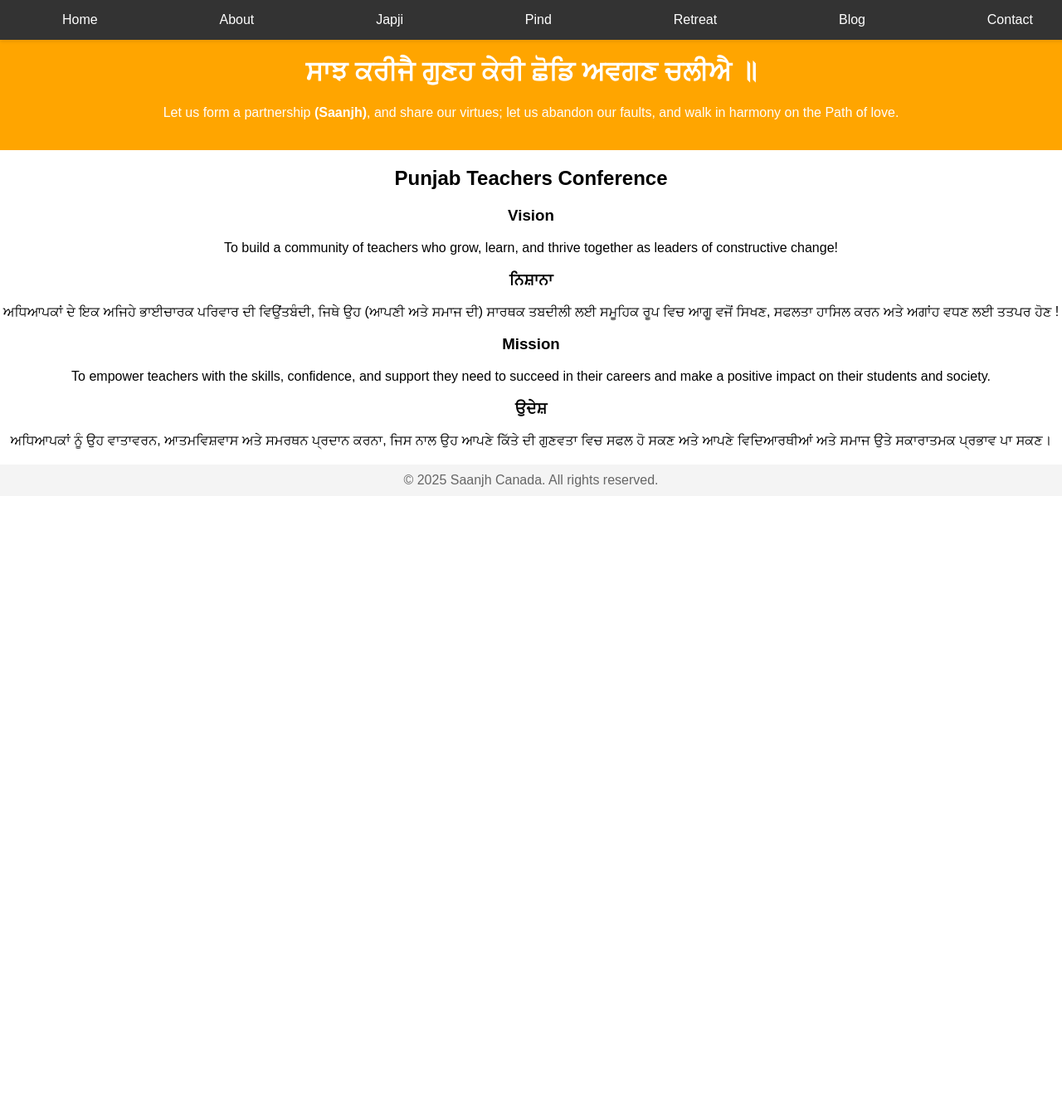
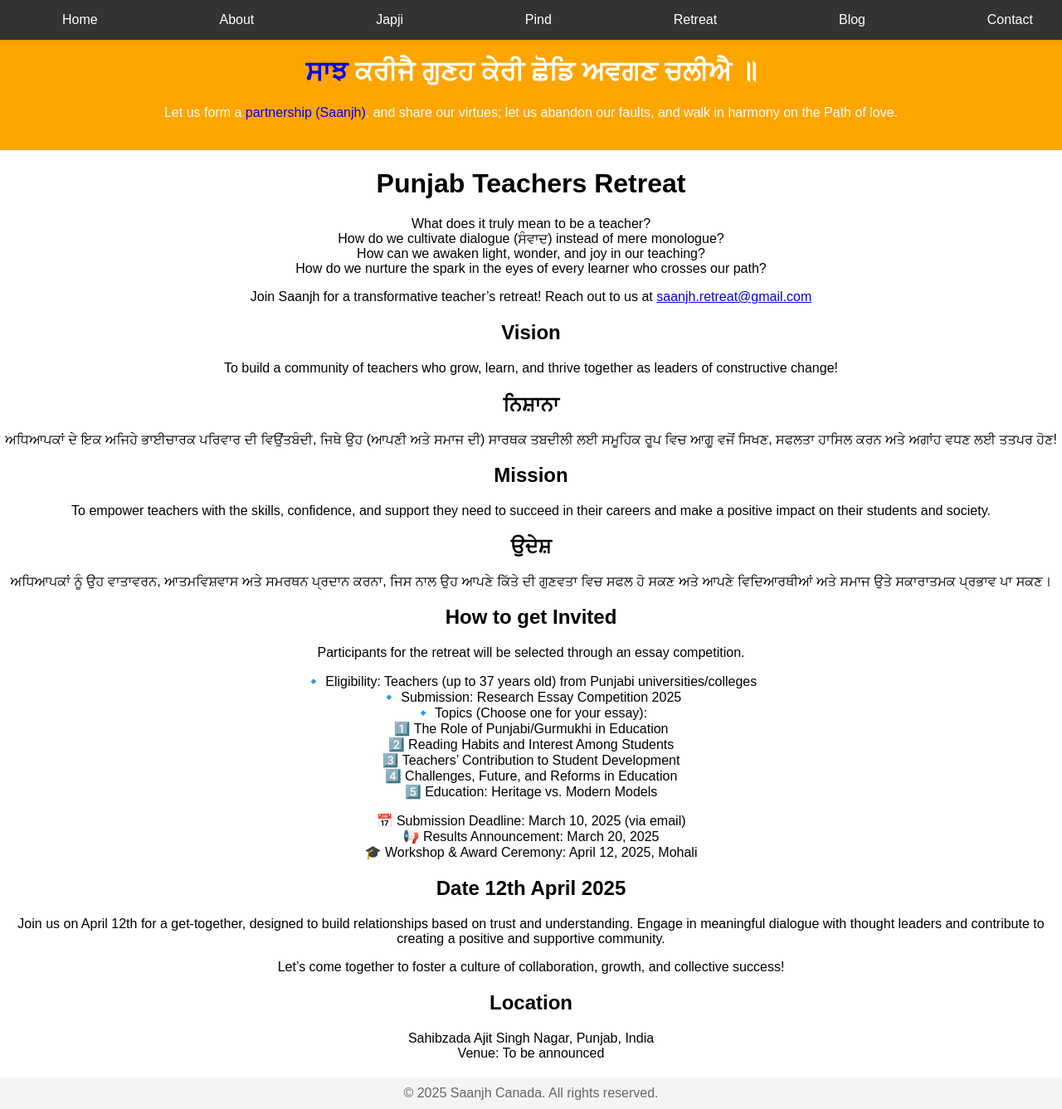
Before and after one commit to saanjh-org/saanjh-org.github.io, a Jekyll site: the page built from retreat.md, in a window 1280 px wide and 1337 px high. Shown: the whole window at 83% size. Built offline with Jekyll 4.4.1, drawn with Linux system fonts in a browser that asks for light colours.

Commit message:
retreat page

```diff
--- a/_layouts/default.html
+++ b/_layouts/default.html
@@ -98,8 +98,8 @@
         </div>
     </nav>
     <header>
-         <h1 class="content">ਸਾਝ ਕਰੀਜੈ ਗੁਣਹ ਕੇਰੀ ਛੋਡਿ ਅਵਗਣ ਚਲੀਐ ॥</h1>
-        <p>Let us form a partnership <b>(Saanjh)</b>, and share our virtues; let us abandon our faults, and walk in harmony on the Path of love.</p>
+         <h1 class="content"><span style="color: blue;">ਸਾਝ</span> ਕਰੀਜੈ ਗੁਣਹ ਕੇਰੀ ਛੋਡਿ ਅਵਗਣ ਚਲੀਐ ॥</h1>
+        <p>Let us form a <span style="color: blue;">partnership (Saanjh)</span>, and share our virtues; let us abandon our faults, and walk in harmony on the Path of love.</p>
     </header>
     <div style="text-align: center;"></main>
         {{ content }}
--- a/retreat.md
+++ b/retreat.md
@@ -4,20 +4,55 @@
 permalink: /retreat
 ---
 
-## Punjab Teachers Conference
+# Punjab Teachers Retreat
 
-### Vision
+What does it truly mean to be a teacher?<br/>
+How do we cultivate dialogue (ਸੰਵਾਦ) instead of mere monologue?<br/>
+How can we awaken light, wonder, and joy in our teaching?<br/>
+How do we nurture the spark in the eyes of every learner who crosses our path?<br/>
+
+Join Saanjh for a transformative teacher’s retreat! Reach out to us at <saanjh.retreat@gmail.com>
+
+## Vision
 
 To build a community of teachers who grow, learn, and thrive together as leaders of constructive change!
 
-### ਨਿਸ਼ਾਨਾ
+## ਨਿਸ਼ਾਨਾ
 
-ਅਧਿਆਪਕਾਂ ਦੇ ਇਕ ਅਜਿਹੇ ਭਾਈਚਾਰਕ ਪਰਿਵਾਰ ਦੀ ਵਿਉਂਤਬੰਦੀ, ਜਿਥੇ ਉਹ (ਆਪਣੀ ਅਤੇ ਸਮਾਜ ਦੀ) ਸਾਰਥਕ ਤਬਦੀਲੀ ਲਈ ਸਮੂਹਿਕ ਰੂਪ ਵਿਚ ਆਗੂ ਵਜੋਂ ਸਿਖਣ, ਸਫਲਤਾ ਹਾਸਿਲ ਕਰਨ ਅਤੇ ਅਗਾਂਹ ਵਧਣ  ਲਈ ਤਤਪਰ ਹੋਣ !
+ਅਧਿਆਪਕਾਂ ਦੇ ਇਕ ਅਜਿਹੇ ਭਾਈਚਾਰਕ ਪਰਿਵਾਰ ਦੀ ਵਿਉਂਤਬੰਦੀ, ਜਿਥੇ ਉਹ (ਆਪਣੀ ਅਤੇ ਸਮਾਜ ਦੀ) ਸਾਰਥਕ ਤਬਦੀਲੀ ਲਈ ਸਮੂਹਿਕ ਰੂਪ ਵਿਚ ਆਗੂ ਵਜੋਂ ਸਿਖਣ, ਸਫਲਤਾ ਹਾਸਿਲ ਕਰਨ ਅਤੇ ਅਗਾਂਹ ਵਧਣ  ਲਈ ਤਤਪਰ ਹੋਣ!
 
-### Mission
+## Mission
 
 To empower teachers with the skills, confidence, and support they need to succeed in their careers and make a positive impact on their students and society.
 
-### ਉਦੇਸ਼
+## ਉਦੇਸ਼
 
 ਅਧਿਆਪਕਾਂ ਨੂੰ ਉਹ ਵਾਤਾਵਰਨ, ਆਤਮਵਿਸ਼ਵਾਸ ਅਤੇ ਸਮਰਥਨ ਪ੍ਰਦਾਨ ਕਰਨਾ, ਜਿਸ ਨਾਲ ਉਹ ਆਪਣੇ ਕਿੱਤੇ ਦੀ ਗੁਣਵਤਾ ਵਿਚ ਸਫਲ ਹੋ ਸਕਣ ਅਤੇ ਆਪਣੇ ਵਿਦਿਆਰਥੀਆਂ ਅਤੇ ਸਮਾਜ ਉਤੇ ਸਕਾਰਾਤਮਕ ਪ੍ਰਭਾਵ ਪਾ ਸਕਣ।
+
+## How to get Invited
+
+Participants for the retreat will be selected through an essay competition.
+
+🔹 Eligibility: Teachers (up to 37 years old) from Punjabi universities/colleges<br/>
+🔹 Submission: Research Essay Competition 2025<br/>
+🔹 Topics (Choose one for your essay):<br/>
+1️⃣ The Role of Punjabi/Gurmukhi in Education<br/>
+2️⃣ Reading Habits and Interest Among Students<br/>
+3️⃣ Teachers’ Contribution to Student Development<br/>
+4️⃣ Challenges, Future, and Reforms in Education<br/>
+5️⃣ Education: Heritage vs. Modern Models<br/>
+
+📅 Submission Deadline: March 10, 2025 (via email)<br/>
+📢 Results Announcement: March 20, 2025<br/>
+🎓 Workshop & Award Ceremony: April 12, 2025, Mohali<br/>
+
+## Date 12th April 2025
+
+Join us on April 12th for a get-together, designed to build relationships based on trust and understanding. Engage in meaningful dialogue with thought leaders and contribute to creating a positive and supportive community.
+
+Let's come together to foster a culture of collaboration, growth, and collective success!
+
+## Location
+
+Sahibzada Ajit Singh Nagar, Punjab, India<br/>
+Venue: To be announced
```
Also changed, not shown: _posts/2025-01-09-welcome.md (+1 -9 lines), about.md (+3 -12 lines), 9 other files.
